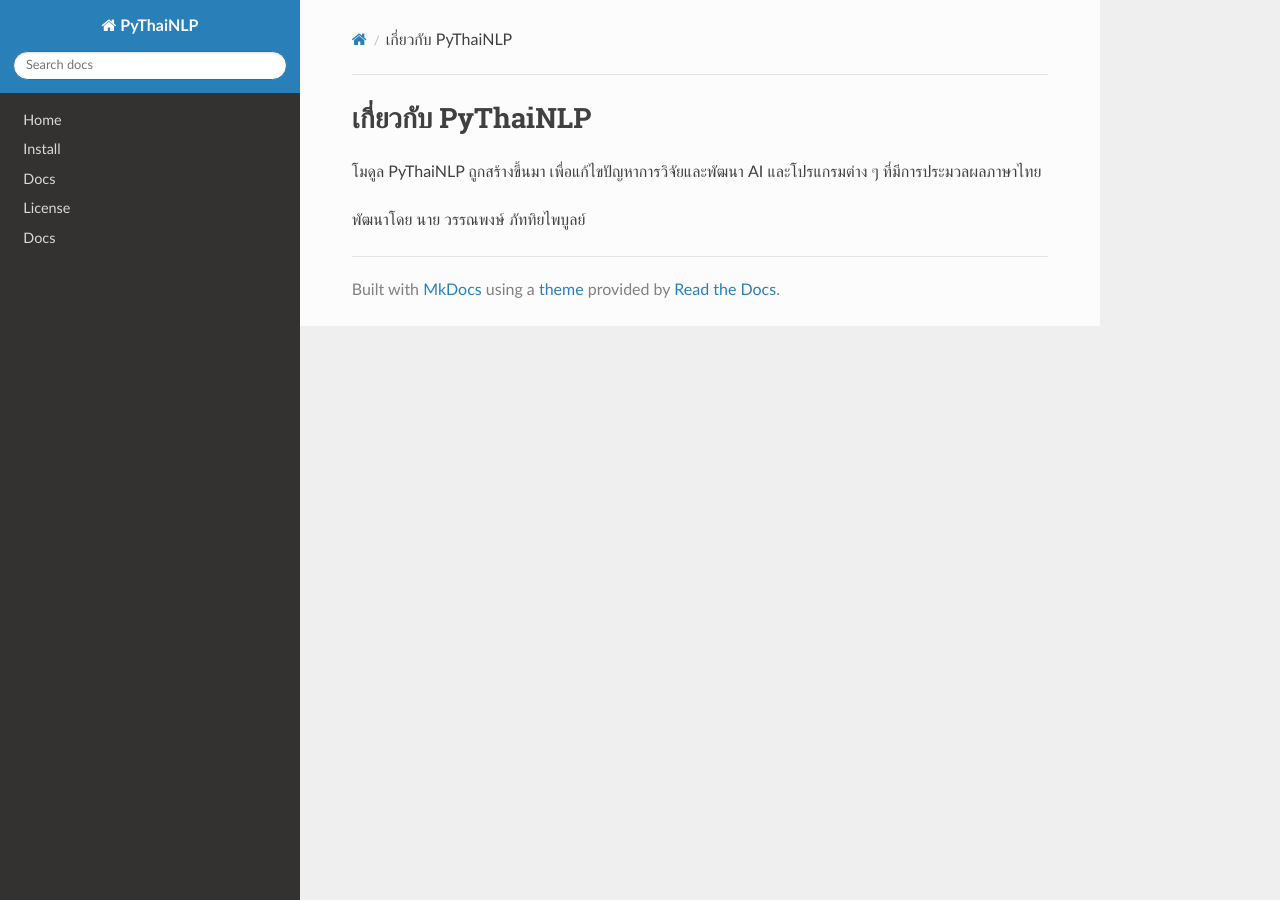
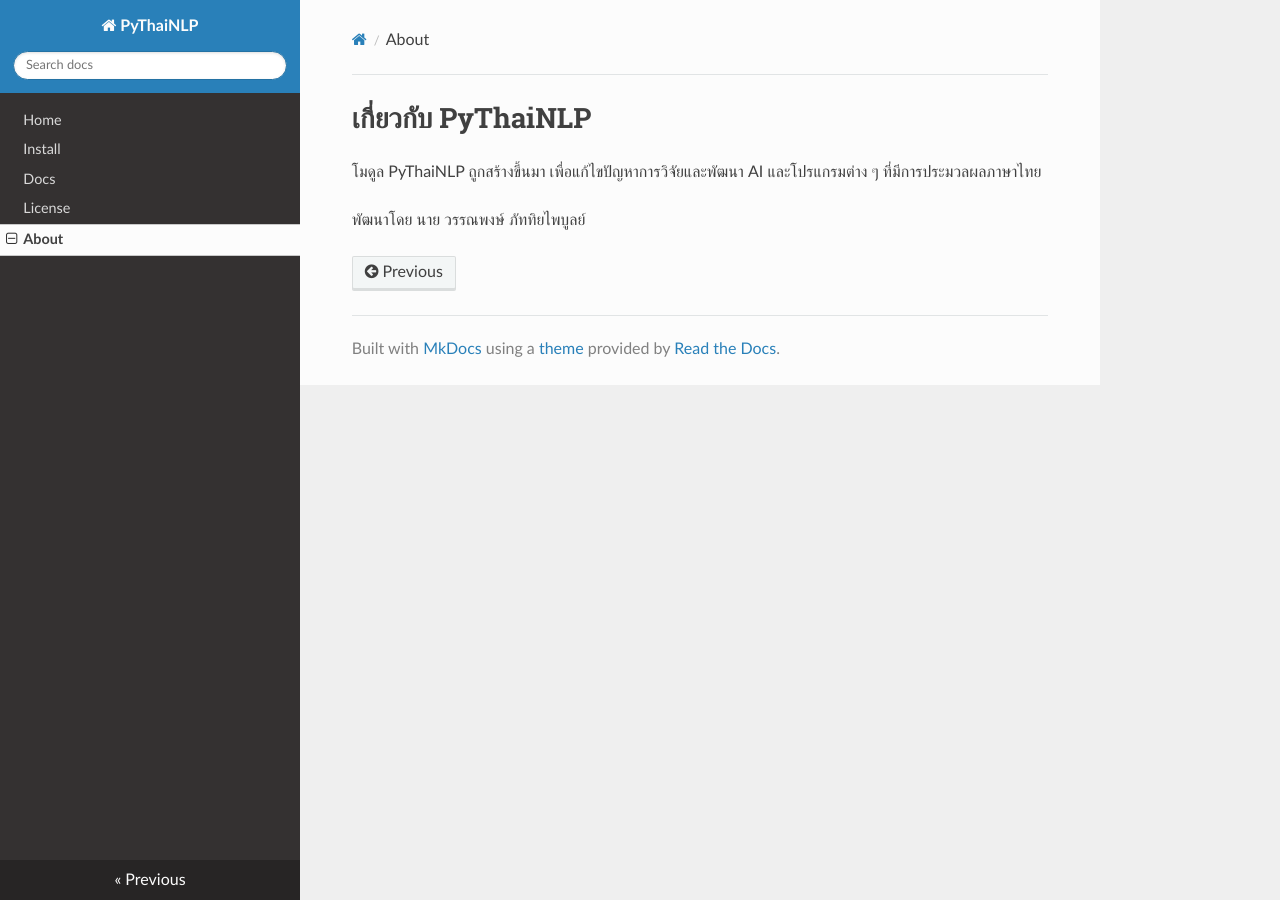
Before and after one commit to PyThaiNLP/pythainlp, an MkDocs documentation site: the page built from docs/about.md, in a window 1280 px wide. Built offline with MkDocs 1.6.1, drawn with Linux system fonts in a browser that asks for light colours; nearby versions of some CDN libraries; old or Windows-style settings are respelled for this version of MkDocs.

Commit message:
fix about in docs

```diff
--- a/mkdocs.yml
+++ b/mkdocs.yml
@@ -5,4 +5,4 @@
 - Install: install.md
 - Docs: docs.md
 - License: license.md
-- About: docs.md
+- About: about.md
```
